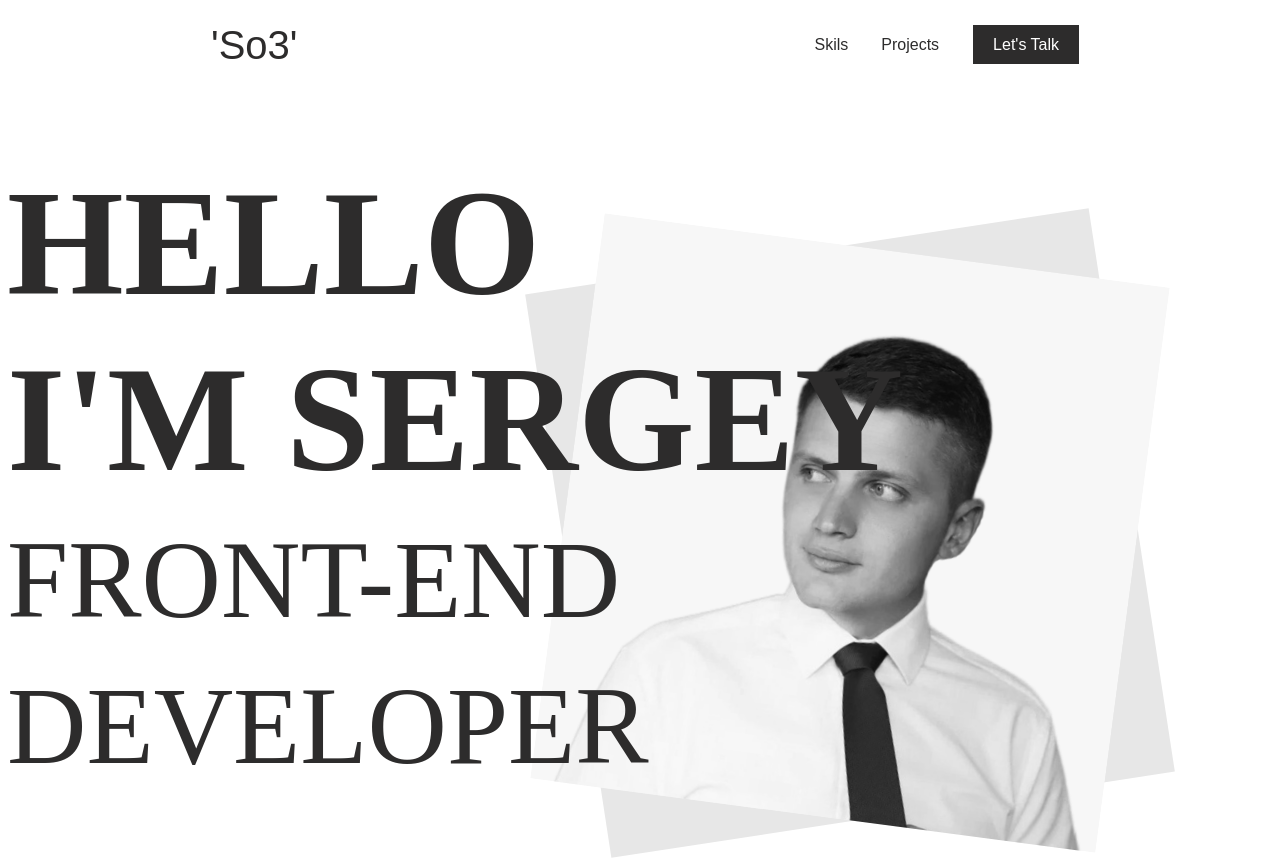
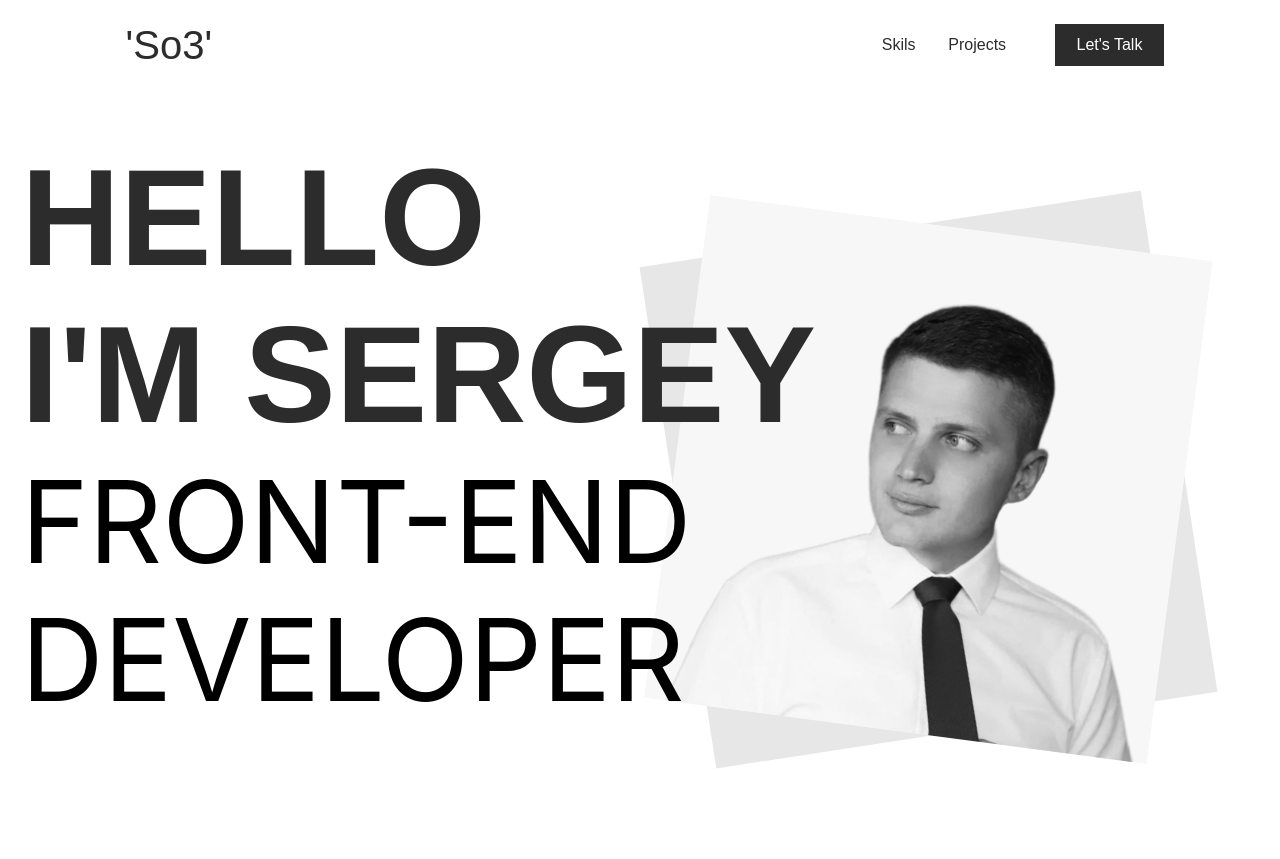
Before and after one commit to Grensel/portfolio, a React app: page / in a window 1280 px wide. Shown: the top 859 px of the page. Built offline with nearby package versions, Linux system fonts and the light colour scheme; a web font is replaced by a local one.

Commit message:
feat: added adaptiv for header and main sections

```diff
--- a/src/components/FlexWrapper.tsx
+++ b/src/components/FlexWrapper.tsx
@@ -1,5 +1,4 @@
 import styled from "styled-components";
-import { Thems } from "../styles/Thems";
 
 type FlexWrapperPropsType = {
     direction?: string;
@@ -19,9 +18,4 @@ export const FlexWrapper = styled.div<FlexWrapperPropsType>`
 
     max-width: 1440px;
     margin: 0 auto;
-
-    @media ${Thems.media.mobile} {
-        justify-content: center;
-        margin: 0;
-    };
 `;
--- a/src/components/LinkButton.tsx
+++ b/src/components/LinkButton.tsx
@@ -8,14 +8,10 @@ type LinkButtonPropsType = {
 export const LinkButton = styled.a.attrs((props)=>(({
     href: props.href || "#",
 })))<LinkButtonPropsType>`
-    color: ${Thems.colors.text.title};
-    font-family: 'Epilogue', sans-serif;
-    font-weight: 400;
-    font-size: 16px;
-    line-height: 24px;
+
 
     ${props => props.btnType === "primary" && css<LinkButtonPropsType>`
-        padding: 11px 20px;
+        padding: 9px 22px;
         background-color: ${Thems.colors.text.title};
         color: ${Thems.colors.primary};
 
--- a/src/layout/header/Header.tsx
+++ b/src/layout/header/Header.tsx
@@ -2,6 +2,7 @@ import styled from "styled-components";
 import { Logo } from "../../components/Logo";
 import { HeaderMenu } from "./headerMenu/HeaderMenu";
 import { FlexWrapper } from "../../components/FlexWrapper";
+import { Thems } from "../../styles/Thems";
 
 export const Header = () => {
     return (
@@ -15,10 +16,14 @@ export const Header = () => {
 };
 
 const StyledHeader = styled.header`
-    margin-bottom: -90px;
+    margin-bottom: -94px;
     background-color: transparent;
+    ${FlexWrapper} {
+        padding: 15px 2vw;
+        max-width: 1100px;
+        @media ${Thems.media.mobile} {
+            padding: 17px 2vw;
+        }
+    };
 
-    ${FlexWrapper}{
-        padding: 13px 201px;
-}
 `
--- a/src/layout/header/headerMenu/HeaderMenu.tsx
+++ b/src/layout/header/headerMenu/HeaderMenu.tsx
@@ -1,9 +1,11 @@
 import styled from "styled-components"
 import { LinkButton } from "../../../components/LinkButton"
+import { Thems } from "../../../styles/Thems"
 
 export const HeaderMenu = () => {
     return (
         <StyledMeny>
+            <MenuNav>
                 <MenuList>
                     <MenuItem>
                         <LinkButton btnType="outline">Skils</LinkButton>
@@ -11,23 +13,46 @@ export const HeaderMenu = () => {
                     <MenuItem>
                         <LinkButton btnType="outline">Projects</LinkButton>
                     </MenuItem>
-                <MenuItem>
+                </MenuList>
+            </MenuNav>
             <LinkButton btnType="primary">Let&apos;s Talk</LinkButton>
-                </MenuItem>
-            </MenuList>
+            <BurgerMenu />
         </StyledMeny>
     )
 }
 
-const StyledMeny = styled.nav`
-    padding: 20px 0;
+const StyledMeny = styled.div`
+    display: flex;
+    align-items: center;
+    gap: 2vw;
+`
+
+const MenuNav = styled.nav`
+    @media ${Thems.media.mobile} {
+        display: none
+    }
 `
 const MenuList = styled.ul`
     display: flex;
-    gap: 13px;
+    gap: 1vw;
+
 `
 const MenuItem = styled.li`
     &:last-child {
-        margin-left: 11px;
+        margin-right: 1vw;
     }
 `
+
+const BurgerMenu = styled.div`
+    display: none;
+    cursor: pointer;
+    width: 10vw;
+    height: 0.2vh;
+    background-color: ${Thems.colors.text.title};
+
+
+
+    @media ${Thems.media.mobile} {
+        display: block;
+    }
+`
--- a/src/layout/sections/main/Main.tsx
+++ b/src/layout/sections/main/Main.tsx
@@ -6,7 +6,7 @@ import { Thems } from "../../../styles/Thems"
 export const Main = () => {
     return (
         <StyledMein>
-            <FlexWrapper >
+            <Container>
                 <FlexWrapper direction="column">
                     <MainTitel>HELLO <br/>I&apos;M SERGEY</MainTitel>
                     <Description>FRONT-END <br/> DEVELOPER</Description>
@@ -14,45 +14,102 @@ export const Main = () => {
                 <BackSquare>
                     <Photo src={photo} alt="it's me"/>
                 </BackSquare>
-            </FlexWrapper>
+            </Container>
         </StyledMein>
     )
 }
 
 export const StyledMein = styled.section`
-    padding: 155px 0;
-    margin-bottom: px;
+    overflow: hidden;
+    padding: 18vh 0;
+
+    @media ${Thems.media.tablet} {
+        padding: 12vh 0;
+    }
+`
+
+const Container = styled.div`
+    display: flex;
+    justify-content: center;
+    padding-left: 5vw;
+
+    ${FlexWrapper} {
+        margin: 0;
+    }
+
+    @media ${Thems.media.tablet} {
+        display: flex;
+        flex-wrap: wrap;
+        justify-content: center;
+    };
+
+    @media ${Thems.media.laptop}, ${Thems.media.desktop} {
+        white-space: nowrap;
+    };
 `
 
 const Photo = styled.img`
-    width: 570px;
-    height: 570px;
+    width: 39.6vw;
+    height: 39.6vw;
     rotate: 16.2deg;
+    min-width: 300px;;
+    min-height: 300px;
     background-color:#F7F7F7;
+
+    @media ${Thems.media.desktop} {
+        width: 570px;
+        height: 570px;
+        rotate: 16.2deg;
+        background-color:#F7F7F7;
+    }
+
+    @media ${Thems.media.tablet} {
+        min-width: 250px;
+        min-height: 250px;
+    }
 `
+
 const BackSquare = styled.div`
-    position: relative;
-    right: 145px;
-    top: 93px;
-    margin-left: -200px;
-    width: 570px;
-    height: 570px;
+    width: 39.6vw;
+    height: 39.6vw;
+
+    background-color:#E7E7E7;
     rotate: -8.7deg;
-    background-color:#E7E7E7;
+
+    @media ${Thems.media.desktop} {
+        position: relative;
+        top: 10.8vh;
+        right: 156px;
+        width: 570px;
+        height: 570px;
+    }
+
+    @media ${Thems.media.laptop} {
+        position: relative;
+        top: 10.8vh;
+        right: 11vw;
+    }
+
+
+
+    @media ${Thems.media.tablet} {
+        position: static;
+        margin-top: 12vw;
+        margin-bottom: 6vw;
+        min-width: 250px;
+        min-height: 250px;
+    }
 `
+
 const MainTitel = styled.h1`
     z-index: 1;
-    color: ${Thems.colors.text.title};
-    font-family: 'Epilogue';
-    font-weight: 800;
-    font-size: 150px;
-    line-height: 176px;
 `
 const Description = styled.p`
     z-index: 1;
-    color: ${Thems.colors.text.title};
-    font-family: 'Epilogue';
-    font-weight: 400;
-    font-size: 110px;
-    line-height: 146px;
+    font-size: 125px;
+    line-height: 150px;
+    @media (max-width: 1440px){
+        font-size: calc(30px + 95*(100vw/1440));
+        line-height: calc(35px + 115*(100vw/1440));
+        }
 `
--- a/src/styles/GlobalStyled.tsx
+++ b/src/styles/GlobalStyled.tsx
@@ -11,14 +11,44 @@ export const GlobalStyled = createGlobalStyle`
     }
 
     .body {
-        max-width: 100%;
         margin: 0 auto;
         color: ${Thems.colors.text}
+    }
+
+    h1 {
+        color: ${Thems.colors.text.title};
+        font-family: 'Epilogue', sans-serif;
+        font-weight: 800;
+        font-size: 150px;
+        line-height: 170px;
+        @media (max-width: 1440px){
+        font-size: calc(35px + 115*(100vw/1440));
+        line-height: calc(50px + 120*(100vw/1440));
+        }
+
+    }
+
+    h3 {
+        font-family: 'Epilogue', sans-serif;
+        font-size: 140px;
+        font-weight: 400;
+        line-height: 130px;
+        color: ${Thems.colors.text.title};
+
+        @media ${Thems.media.tablet} {
+            font-size: 90px;
+            line-height: 105px;
+        }
     }
 
     a {
     cursor: pointer;
     text-decoration: none;
+    color: ${Thems.colors.text.title};
+    font-family: 'Epilogue', sans-serif;
+    font-weight: 400;
+    font-size: 16px;
+    line-height: 24px;
 }
 
 a:hover {
--- a/src/styles/Thems.tsx
+++ b/src/styles/Thems.tsx
@@ -11,7 +11,9 @@ export const Thems = {
     },
 
     media: {
-    tablet: "screen and (max-width: 740px)",
-    mobile: "screen and (max-width: 345px)",
+    desktop: "screen and (min-width: 1440px)",
+    laptop: "screen and (max-width: 1440px)",
+    tablet: "screen and (max-width: 764px)",
+    mobile: "screen and (max-width: 420px)",
     },
 }
```
Also changed, not shown: src/index.css (line endings or trailing spaces). Lines whose indentation alone changed are shown as unchanged.
